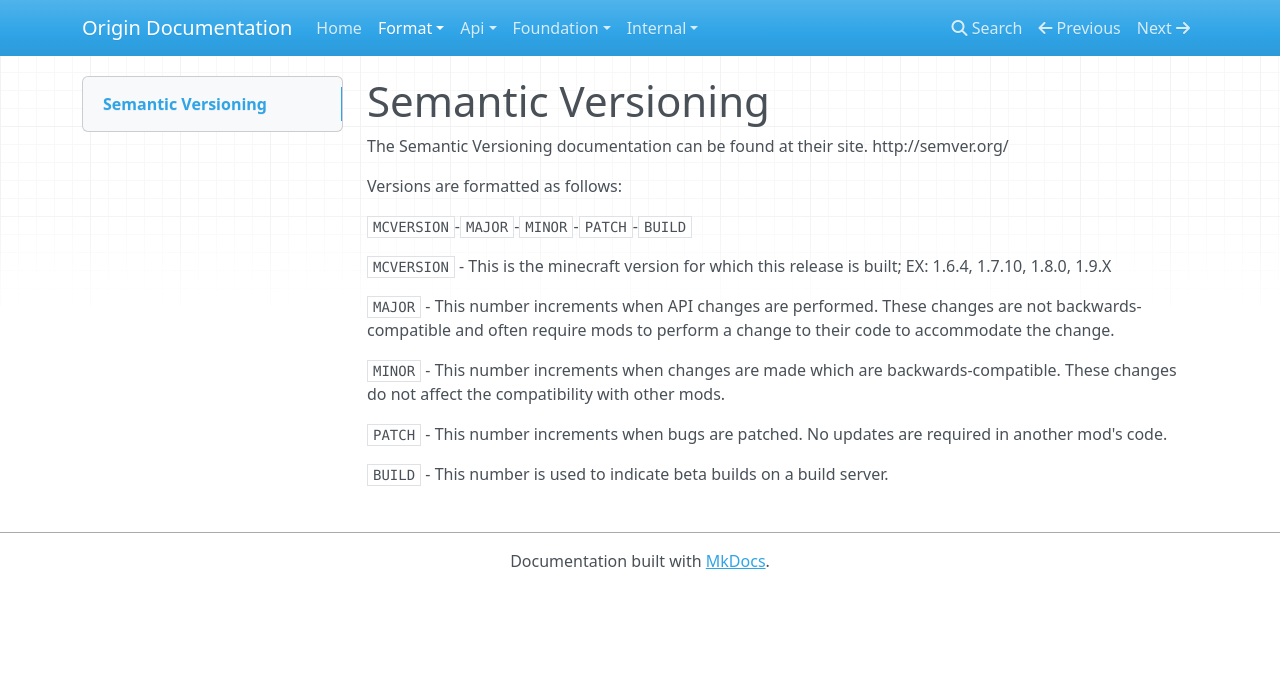
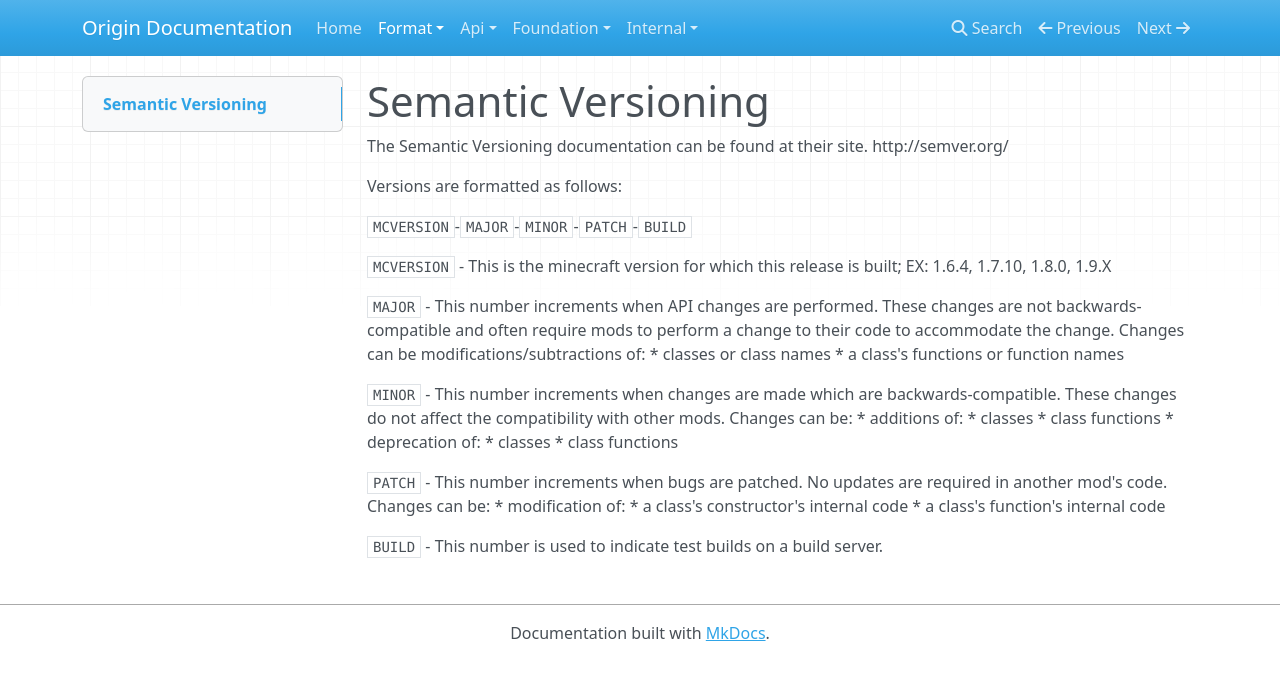
Before and after one commit to TheTemportalist/OriginDocs, an MkDocs documentation site: the page built from docs/format/versioning.md, in a window 1280 px wide. Shown: the top 680 px of the page. Built offline with MkDocs 1.6.1, drawn with Linux system fonts in a browser that asks for light colours; nearby versions of some CDN libraries; old or Windows-style settings are respelled for this version of MkDocs.

Commit message:
Update format docs

```diff
--- a/docs/format/versioning.md
+++ b/docs/format/versioning.md
@@ -9,12 +9,21 @@ Versions are formatted as follows:
 
 `MCVERSION` - This is the minecraft version for which this release is built; EX: 1.6.4, 1.7.10, 1.8.0, 1.9.X
 
-`MAJOR` - This number increments when API changes are performed. These changes are not
-backwards-compatible and often require mods to perform a change to their code to accommodate the change.
+`MAJOR` - This number increments when API changes are performed. These changes are not backwards-compatible and often require mods to perform a change to their code to accommodate the change. Changes can be modifications/subtractions of:
+	* classes or class names
+	* a class's functions or function names
 
-`MINOR` - This number increments when changes are made which are backwards-compatible.
-These changes do not affect the compatibility with other mods.
+`MINOR` - This number increments when changes are made which are backwards-compatible. These changes do not affect the compatibility with other mods. Changes can be:
+	* additions of:
+		* classes
+		* class functions
+	* deprecation of:
+		* classes
+		* class functions
 
-`PATCH` - This number increments when bugs are patched. No updates are required in another mod's code.
+`PATCH` - This number increments when bugs are patched. No updates are required in another mod's code. Changes can be:
+	* modification of:
+		* a class's constructor's internal code
+		* a class's function's internal code
 
-`BUILD` - This number is used to indicate beta builds on a build server.
+`BUILD` - This number is used to indicate test builds on a build server.
```
Also changed, not shown: docs/format/index.md (+0 -4 lines), docs/format/installing.md (deleted, +0 -14 lines), docs/index.md (+6 -3 lines), docs/format/javadocs.md (deleted).
